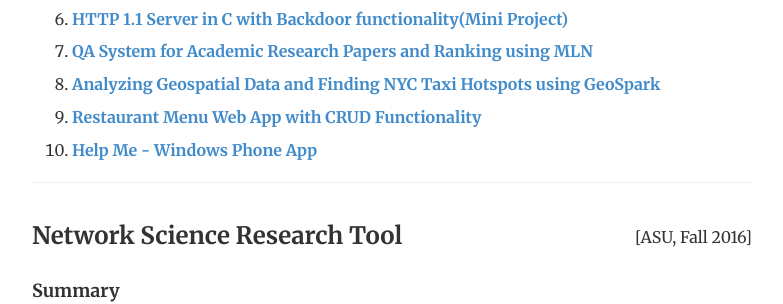
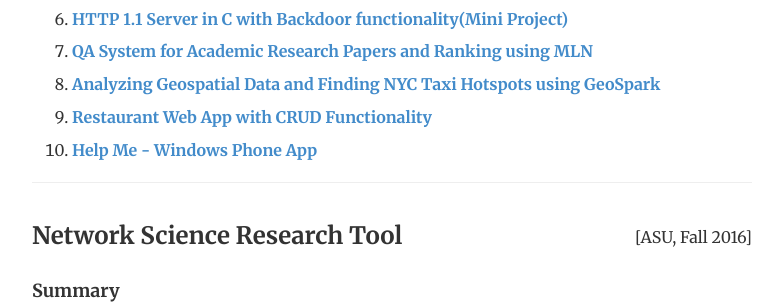
Before and after one commit to ashishsirohi/ashishsirohi.github.io, a Jekyll site: the page built from projects/index.html, in a window 1280 px wide and 900 px high. Shown: the part 334-638 px from the top of the window, without its empty margins (248-1031 px from the left). Built offline with Jekyll 4.4.1, drawn with Linux system fonts in a browser that asks for light colours; some of the changed text lies outside the part shown.

```diff
--- a/projects/index.html
+++ b/projects/index.html
@@ -64,7 +64,7 @@
       <li><p><b><a href = "#project6">HTTP 1.1 Server in C with Backdoor functionality(Mini Project)</a></b></p></li>
       <li><p><b><a href = "#project7">QA System for Academic Research Papers and Ranking using MLN </a></b></p></li>
       <li><p><b><a href = "#project8">Analyzing Geospatial Data and Finding NYC Taxi Hotspots using GeoSpark</a></b></p></li>
-      <li><p><b><a href = "#project9">Restaurant Menu Web App with CRUD Functionality</a></b></p></li>
+      <li><p><b><a href = "#project9">Restaurant Web App with CRUD Functionality</a></b></p></li>
       <li><p><b><a href = "#project10">Help Me - Windows Phone App</a></b></p></li>
   </ol>
   <hr>
@@ -249,7 +249,7 @@
         <hr>
 
   <a name="project9"></a>
-  <div style="float: left" ><h3>Restaurant Menu Web App with CRUD Functionality</h3></div><br>
+  <div style="float: left" ><h3>Restaurant Web App with CRUD Functionality</h3></div><br>
                 <div style="float: right">[May 2017]</div>
         </br></br>
         <h4>Summary</h4>
```
